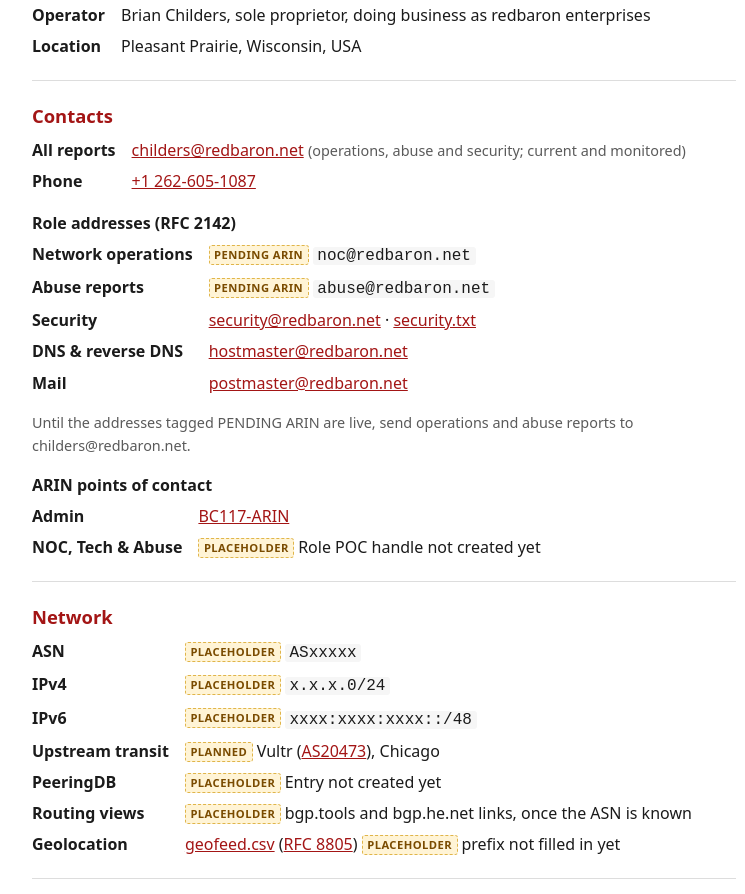
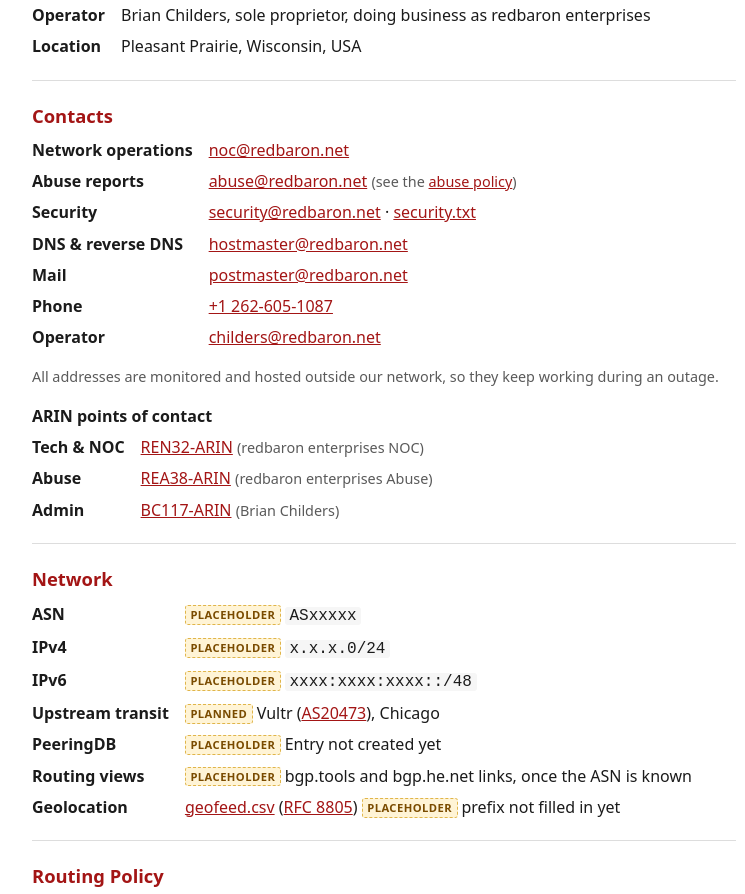
Before and after one commit to brianchilders/redbaron-noc, a plain HTML site: page index.html in a window 1280 px wide. Shown: the part 499-1393 px from the top of the page, without its empty margins (256-1001 px from the left). Drawn offline with Linux system fonts and the light colour scheme.

Commit message:
Make noc@ and abuse@ the primary contacts; link ARIN role POCs REN32/REA38

```diff
--- a/index.html
+++ b/index.html
@@ -153,41 +153,38 @@
          All mail is hosted off-net (Google Workspace) so it works during
          outages.
          All five role addresses are Google Groups (redbaron.net is an
-         alias domain of childers.org). security@, hostmaster@ and
-         postmaster@ are live. noc@ and abuse@ work but are tagged
-         "PENDING ARIN" with no mailto link until the ARIN role POCs
-         use them; then link them and remove the tags.
+         alias domain of childers.org), filtered out of Spam in Gmail.
+         ARIN POCs (org BCSP-6): REN32-ARIN = Tech + NOC (noc@),
+         REA38-ARIN = Abuse (abuse@), BC117-ARIN = Admin (childers@).
          ============================================================ -->
     <section id="contacts">
       <h2>Contacts</h2>
       <dl>
-        <dt>All reports</dt>
-        <dd><a href="mailto:childers@redbaron.net">childers@redbaron.net</a> <span class="note">(operations, abuse and security; current and monitored)</span></dd>
-        <dt>Phone</dt>
-        <dd><a href="tel:+12626051087">+1 262-605-1087</a></dd>
-      </dl>
-
-      <h3>Role addresses (RFC 2142)</h3>
-      <dl>
         <dt>Network operations</dt>
-        <dd><span class="ph">PENDING ARIN</span><code>noc@redbaron.net</code></dd>
+        <dd><a href="mailto:noc@redbaron.net">noc@redbaron.net</a></dd>
         <dt>Abuse reports</dt>
-        <dd><span class="ph">PENDING ARIN</span><code>abuse@redbaron.net</code></dd>
+        <dd><a href="mailto:abuse@redbaron.net">abuse@redbaron.net</a> <span class="note">(see the <a href="#policy">abuse policy</a>)</span></dd>
         <dt>Security</dt>
         <dd><a href="mailto:security@redbaron.net">security@redbaron.net</a> &middot; <a href="/.well-known/security.txt">security.txt</a></dd>
         <dt>DNS &amp; reverse DNS</dt>
         <dd><a href="mailto:hostmaster@redbaron.net">hostmaster@redbaron.net</a></dd>
         <dt>Mail</dt>
         <dd><a href="mailto:postmaster@redbaron.net">postmaster@redbaron.net</a></dd>
+        <dt>Phone</dt>
+        <dd><a href="tel:+12626051087">+1 262-605-1087</a></dd>
+        <dt>Operator</dt>
+        <dd><a href="mailto:childers@redbaron.net">childers@redbaron.net</a></dd>
       </dl>
-      <p class="note">Until the addresses tagged PENDING ARIN are live, send operations and abuse reports to childers@redbaron.net.</p>
+      <p class="note">All addresses are monitored and hosted outside our network, so they keep working during an outage.</p>
 
       <h3>ARIN points of contact</h3>
       <dl>
+        <dt>Tech &amp; NOC</dt>
+        <dd><a href="https://whois.arin.net/rest/poc/REN32-ARIN.html">REN32-ARIN</a> <span class="note">(redbaron enterprises NOC)</span></dd>
+        <dt>Abuse</dt>
+        <dd><a href="https://whois.arin.net/rest/poc/REA38-ARIN.html">REA38-ARIN</a> <span class="note">(redbaron enterprises Abuse)</span></dd>
         <dt>Admin</dt>
-        <dd><a href="https://rdap.arin.net/registry/entity/BC117-ARIN">BC117-ARIN</a></dd>
-        <dt>NOC, Tech &amp; Abuse</dt>
-        <dd><span class="ph">PLACEHOLDER</span>Role POC handle not created yet</dd>
+        <dd><a href="https://whois.arin.net/rest/poc/BC117-ARIN.html">BC117-ARIN</a> <span class="note">(Brian Childers)</span></dd>
       </dl>
     </section>
 
@@ -265,7 +262,7 @@
       <p>We support network research and the people who do it. We do not run Internet-wide scanning or other experiments that send unsolicited traffic to networks we don't operate.</p>
       <p>If we ever start, we will publish the source addresses, how to identify our traffic, and what the experiment does on this page before the first scan. Our scanners would only make ordinary protocol requests, at limited rates, and would never attempt to log in, exploit vulnerabilities, or disrupt any system.</p>
       <h3>Opting out</h3>
-      <p>You can exclude your network from any future experiments now. Email <code>abuse@redbaron.net</code> with the IP ranges, ASNs or domains to exclude. We acknowledge opt-out requests within 48 hours and apply them within 72 hours. Exclusions are permanent.</p>
+      <p>You can exclude your network from any future experiments now. Email <a href="mailto:abuse@redbaron.net">abuse@redbaron.net</a> with the IP ranges, ASNs or domains to exclude. We acknowledge opt-out requests within 48 hours and apply them within 72 hours. Exclusions are permanent.</p>
     </section>
 
     <!-- ============================================================
@@ -301,12 +298,11 @@
          Short Acceptable Use / Abuse Policy. If you change the
          acknowledgement time, make sure you can actually meet it.
          security.txt points its Policy: field here (#policy).
-         When abuse@ is live, switch the address below to it.
          ============================================================ -->
     <section id="policy">
       <h2>Acceptable Use &amp; Abuse Policy</h2>
       <p>Hosts on this network may not be used for spam, attacks, scanning without permission, or any other illegal or abusive activity.</p>
-      <p>Send abuse reports to <a href="mailto:childers@redbaron.net">childers@redbaron.net</a>. Please include source IP addresses, timestamps with time zone, and relevant logs. Reports are acknowledged within 24 hours.</p>
+      <p>Send abuse reports to <a href="mailto:abuse@redbaron.net">abuse@redbaron.net</a>. Please include source IP addresses, timestamps with time zone, and relevant logs. Reports are acknowledged within 24 hours.</p>
       <p>Confirmed abuse is stopped promptly, and the responsible host may be disconnected.</p>
     </section>
 
```
Also changed, not shown: 1 other file.
